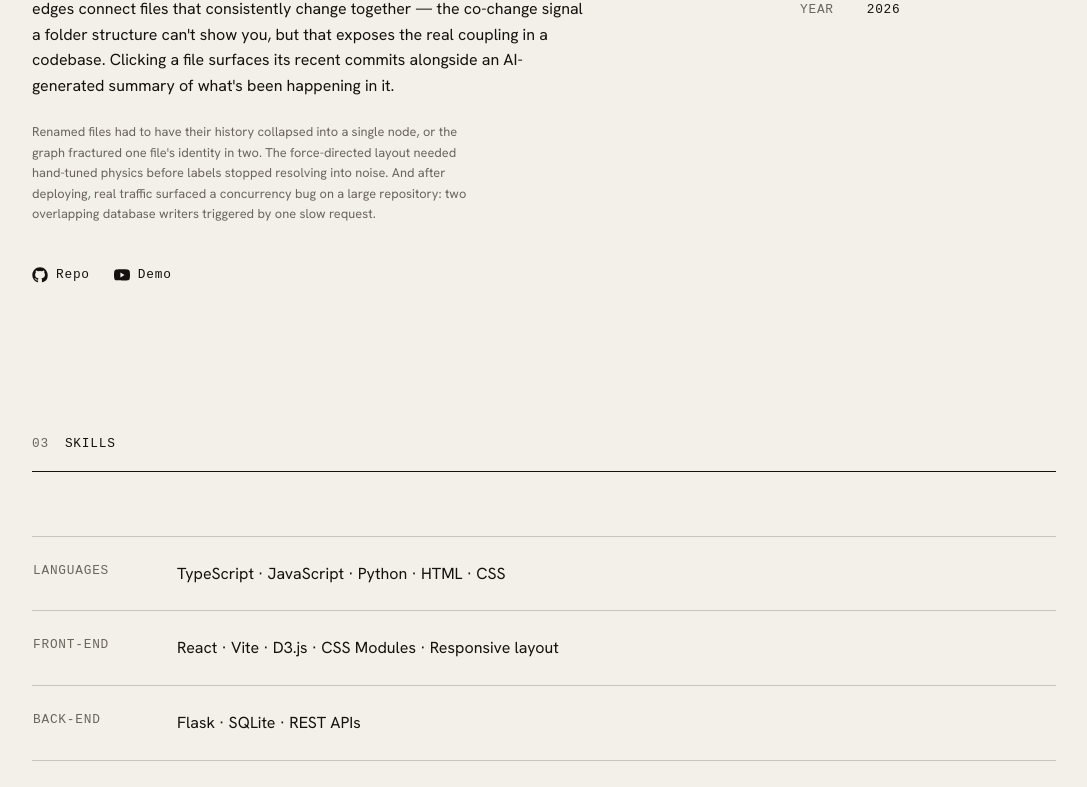
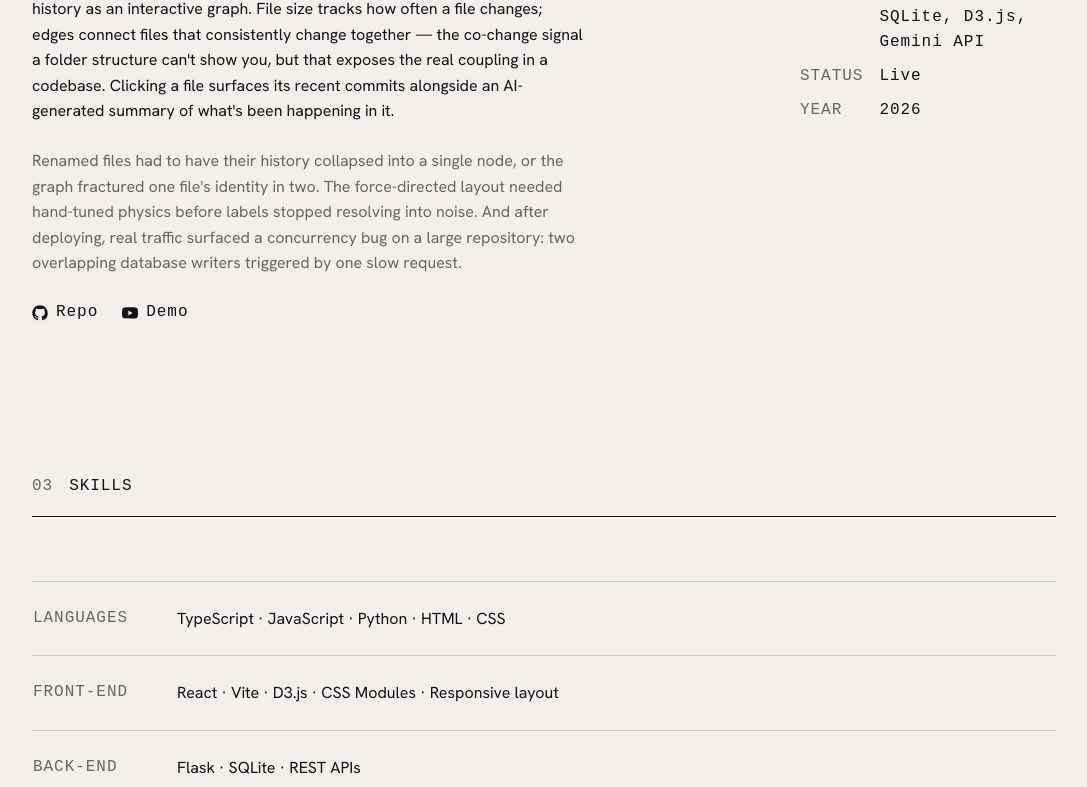
Before and after one commit to Ta1siia/my-portfolio-website, a React (Vite) app: page / in a window 1280 px wide. Shown: the part 1629-2416 px from the top of the page, without its empty margins (96-1183 px from the left). Built offline with nearby package versions, Linux system fonts and the light colour scheme; a web font is replaced by a local one.

Commit message:
refactor: rewrite responsive styles mobile-first

```diff
--- a/src/components/Contact/Contact.module.css
+++ b/src/components/Contact/Contact.module.css
@@ -3,20 +3,21 @@
   flex-direction: column;
   gap: var(--sp-4);
 }
-
 .email {
   align-self: flex-start;
-  margin-block-end: var(--sp-2);
+  max-inline-size: 100%;
+  overflow-wrap: break-word;
   padding: 0;
   border: none;
   background: none;
   cursor: pointer;
   font: inherit;
   font-family: var(--font-display);
-  font-size: var(--step-3);
+  font-size: clamp(0.95rem, 5vw, var(--step-3));
   letter-spacing: var(--tracking-display);
   color: var(--ink);
   border-block-end: var(--hairline);
+  text-align: left;
 }
 
 .email:hover,
--- a/src/components/Hero/Hero.module.css
+++ b/src/components/Hero/Hero.module.css
@@ -11,7 +11,7 @@
   display: flex;
   flex-wrap: nowrap;
   align-items: flex-end;
-  gap: var(--sp-4);
+  gap: var(--sp-2);
   max-inline-size: 100%;
 }
 
@@ -24,8 +24,8 @@
 }
 
 .photo {
-  inline-size: 10rem;
-  block-size: 10rem;
+  inline-size: 4rem;
+  block-size: 4rem;
   aspect-ratio: 1 / 1;
   flex-shrink: 0;
   border-radius: 50%;
@@ -39,7 +39,7 @@
   margin: 0;
   white-space: nowrap;
   font-family: var(--font-display);
-  font-size: var(--step-5);
+  font-size: 1.1rem;
   font-weight: 500;
   letter-spacing: var(--tracking-display);
   line-height: var(--leading-tight);
@@ -52,7 +52,7 @@
   max-inline-size: 100%;
   overflow-wrap: break-word;
   font-family: var(--font-mono);
-  font-size: var(--step-1);
+  font-size: var(--step--1);
   letter-spacing: var(--tracking-mono);
   text-transform: uppercase;
   color: var(--signal);
@@ -95,7 +95,11 @@
   border-block-end: 1px solid var(--signal);
 }
 
-@media (max-width: 64rem) {
+@media (min-width: 26rem) {
+  .top {
+    gap: var(--sp-3);
+  }
+
   .photo {
     inline-size: 6rem;
     block-size: 6rem;
@@ -110,17 +114,21 @@
   }
 }
 
-@media (max-width: 26rem) {
+@media (min-width: 64rem) {
+  .top {
+    gap: var(--sp-4);
+  }
+
   .photo {
-    inline-size: 4rem;
-    block-size: 4rem;
+    inline-size: 10rem;
+    block-size: 10rem;
   }
 
   .name {
-    font-size: 1.1rem;
+    font-size: var(--step-5);
   }
 
   .role {
-    font-size: var(--step--1);
+    font-size: var(--step-1);
   }
 }
--- a/src/components/Skills/Skills.module.css
+++ b/src/components/Skills/Skills.module.css
@@ -2,9 +2,16 @@
   width: 100%;
   border-collapse: collapse;
   margin-block-start: var(--sp-3);
+  display: block;
+}
+
+.table tbody {
+  display: block;
 }
 
 .table tr {
+  display: block;
+  padding-block: var(--sp-2);
   border-block-end: 1px solid color-mix(in oklab, var(--ink) 20%, transparent);
 }
 
@@ -13,11 +20,10 @@
 }
 
 .label {
+  display: block;
   text-align: left;
   vertical-align: top;
-  padding-block: var(--sp-3);
-  padding-inline-end: var(--sp-4);
-  inline-size: 9rem;
+  padding-block-end: var(--sp-1);
   font-family: var(--font-mono);
   font-size: var(--step--1);
   font-weight: 500;
@@ -27,32 +33,34 @@
 }
 
 .items {
-  padding-block: var(--sp-3);
+  display: block;
   font-family: var(--font-body);
   font-size: var(--step-0);
   line-height: var(--leading-body);
   text-align: left;
 }
 
-@media (max-width: 32rem) {
+@media (min-width: 32rem) {
   .table,
   .table tbody,
   .table tr,
-  .table th,
-  .table td {
-    display: block;
+  .label,
+  .items {
+    display: revert;
   }
 
   .table tr {
-    padding-block: var(--sp-2);
+    padding-block: 0;
   }
 
   .label {
-    padding-block-end: var(--sp-1);
-    inline-size: auto;
+    padding-block: var(--sp-3);
+    padding-inline-end: var(--sp-4);
+    padding-block-end: var(--sp-3);
+    inline-size: 9rem;
   }
 
   .items {
-    padding-block-start: 0;
+    padding-block: var(--sp-3);
   }
 }
--- a/src/components/Work/Work.module.css
+++ b/src/components/Work/Work.module.css
@@ -19,7 +19,7 @@
 .name {
   margin: 0 0 var(--sp-1);
   font-family: var(--font-display);
-  font-size: var(--step-2);
+  font-size: 1rem;
   font-weight: 500;
   letter-spacing: var(--tracking-display);
 }
@@ -28,6 +28,14 @@
   margin: 0 0 var(--sp-2);
   max-inline-size: var(--measure);
   line-height: var(--leading-body);
+}
+
+.notes {
+  margin: 0 0 var(--sp-2);
+  max-inline-size: var(--measure);
+  font-size: var(--step--1);
+  line-height: var(--leading-body);
+  color: var(--muted);
 }
 
 .spec {
@@ -63,6 +71,7 @@
   font-size: var(--step--1);
   letter-spacing: var(--tracking-mono);
 }
+
 .links a {
   display: inline-flex;
   align-items: center;
@@ -80,6 +89,12 @@
 .links a svg {
   inline-size: 1rem;
   block-size: 1rem;
+}
+
+@media (min-width: 26rem) {
+  .name {
+    font-size: var(--step-2);
+  }
 }
 
 @media (min-width: 64rem) {
@@ -115,11 +130,3 @@
     grid-area: links;
   }
 }
-
-.notes {
-  margin: 0 0 var(--sp-2);
-  max-inline-size: var(--measure);
-  font-size: var(--step--1);
-  line-height: var(--leading-body);
-  color: var(--muted);
-}
--- a/src/styles/tokens.css
+++ b/src/styles/tokens.css
@@ -8,13 +8,12 @@
   --font-body: "Hanken Grotesk", system-ui, sans-serif;
   --font-mono: "Azeret Mono", ui-monospace, monospace;
 
-  --step--1: 0.8rem;
-  --step-0: 1rem;
-  --step-1: 1.25rem;
-  --step-2: 1.563rem;
-  --step-3: 1.953rem;
-  --step-4: 2.441rem;
-  --step-5: clamp(2.25rem, 8vw, 5rem);
+  --step-0: clamp(0.95rem, 0.9rem + 0.2vw, 1rem);
+  --step-1: clamp(1.05rem, 0.95rem + 0.5vw, 1.25rem);
+  --step-2: clamp(1.2rem, 1rem + 1vw, 1.563rem);
+  --step-3: clamp(1.35rem, 1rem + 1.6vw, 1.953rem);
+  --step-4: clamp(1.5rem, 1rem + 2.4vw, 2.441rem);
+  --step-5: clamp(2.5rem, 1.5rem + 5vw, 5rem);
 
   --measure: 62ch;
   --leading-tight: 1.05;
```
